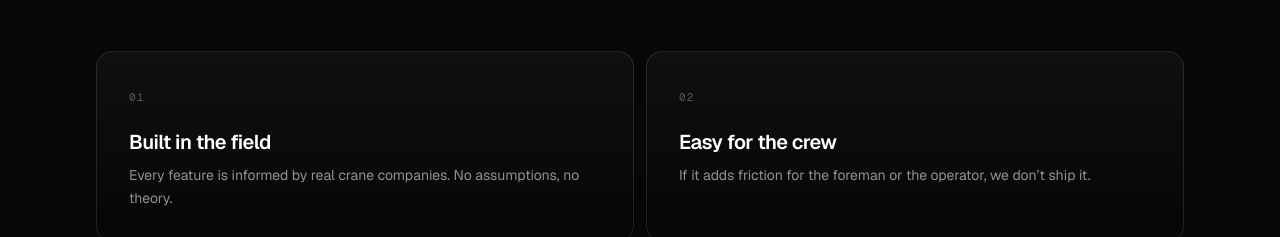
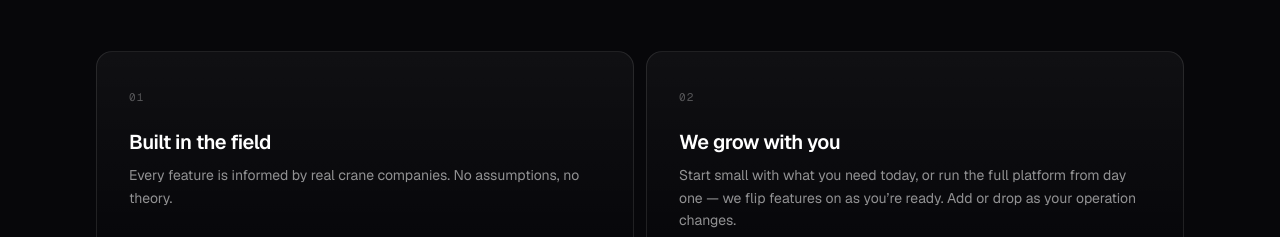
Before and after one commit to mattsullivan43/BoomLineWebsite, a React (Vite) app: page /about in a window 1280 px wide. Shown: the part 1540-1777 px from the top of the page. Built offline with nearby package versions, Linux system fonts and the light colour scheme.

Commit message:
another layotu fix

```diff
--- a/src/pages/About.tsx
+++ b/src/pages/About.tsx
@@ -13,11 +13,6 @@ const values = [
   },
   {
     n: '02',
-    title: 'Easy for the crew',
-    body: 'If it adds friction for the foreman or the operator, we don’t ship it.',
-  },
-  {
-    n: '03',
     title: 'We grow with you',
     body: 'Start small with what you need today, or run the full platform from day one — we flip features on as you’re ready. Add or drop as your operation changes.',
   },
```
